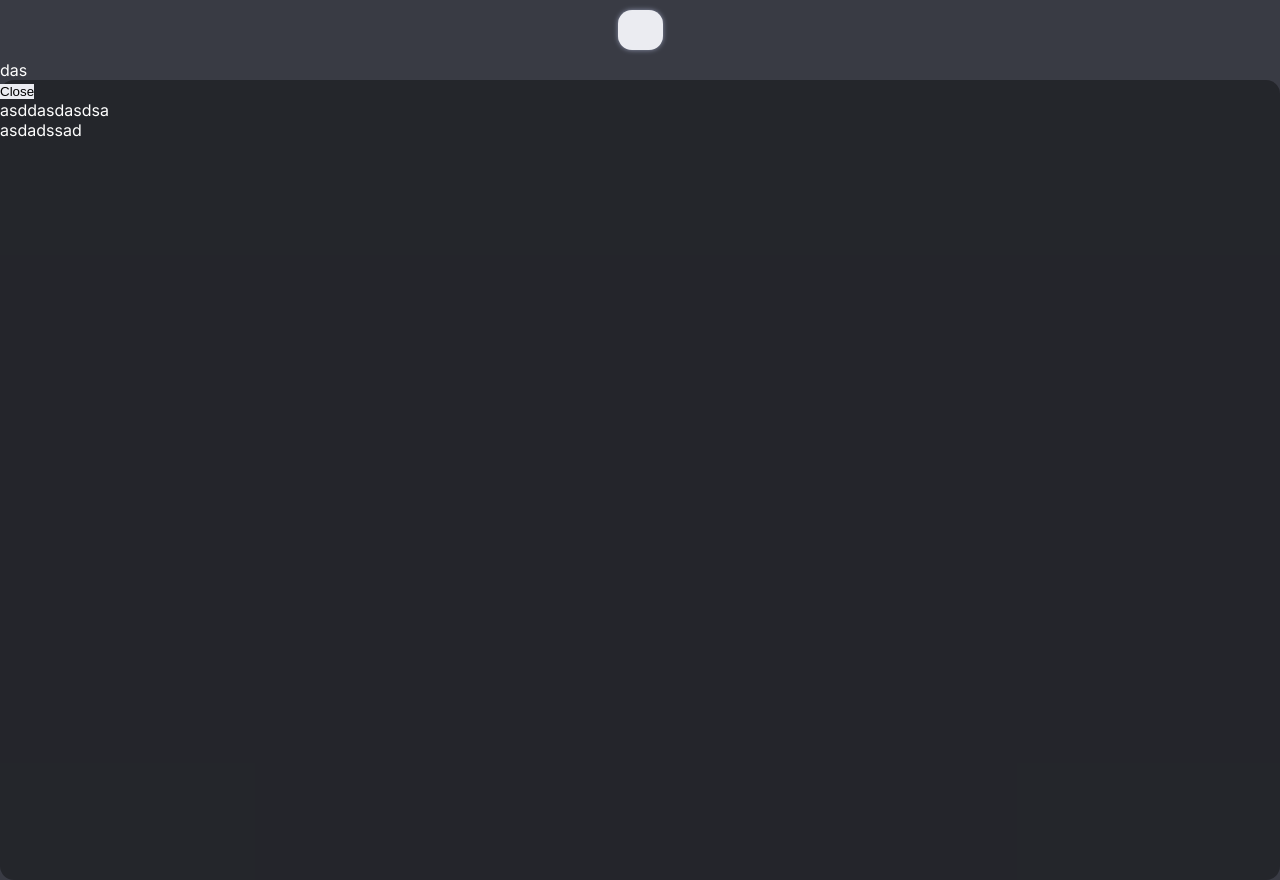
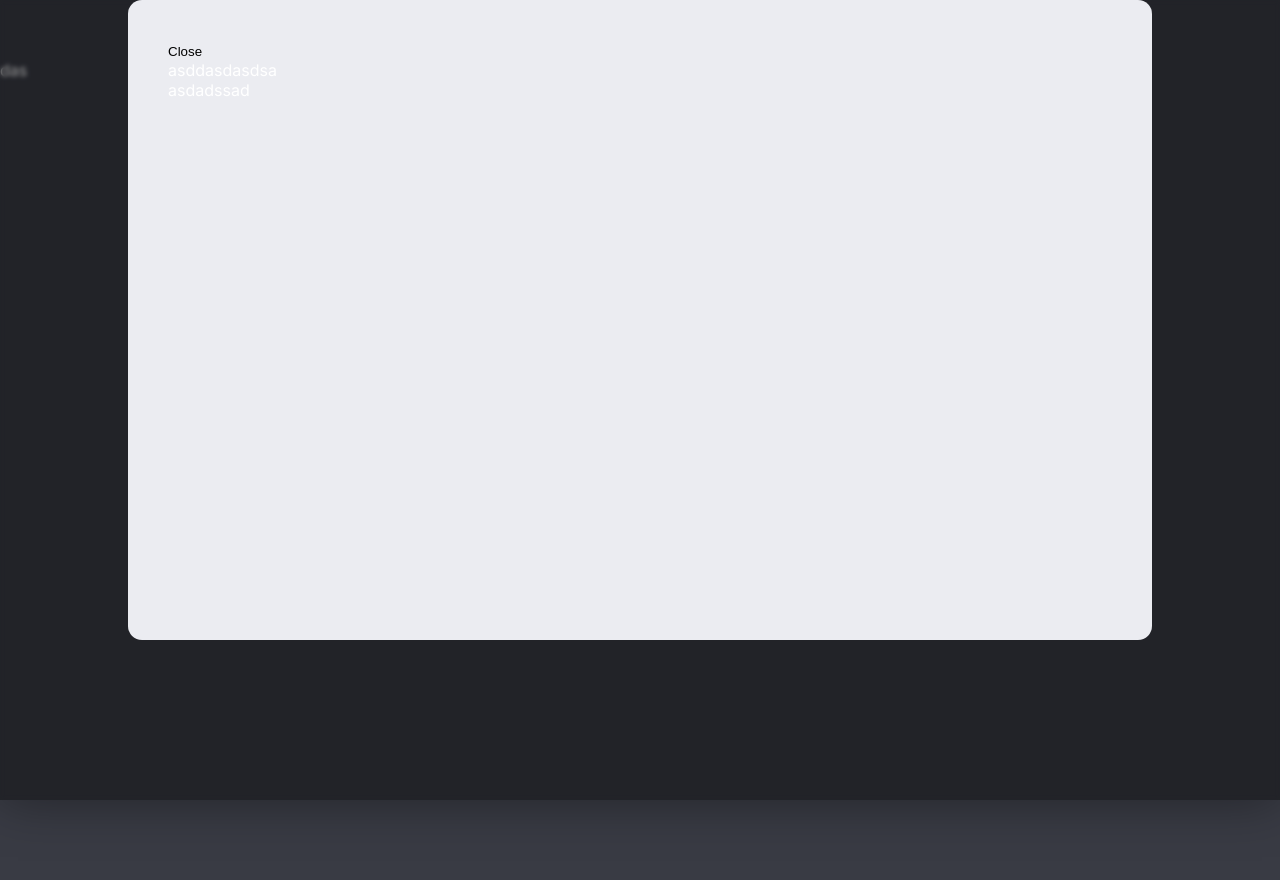
Before and after one commit to legkiy/sandbox, a Next.js app: page / in a window 1280 px wide. Both pictures are taken after a click on the element 640 px from the left and 30 px from the top of the page. After the commit the page ends 800 px from the top, so only its background shows below. Built offline with nearby package versions, Linux system fonts and the light colour scheme.

Commit message:
finish wrapper modal animation

```diff
--- a/src/components/Modal/Modal.module.scss
+++ b/src/components/Modal/Modal.module.scss
@@ -3,16 +3,31 @@
 
 .modal-wrapper {
   position: absolute;
+  width: 80vw;
+  height: 80vh;
+  opacity: 0;
+  top: 10vh;
+  left: 10vw;
+  backdrop-filter: blur(2px);
+  box-shadow: 0px 0 50px rgba(0, 0, 0, 0.4);
+  @include transiton();
+}
+.opened-wrapper {
+  opacity: 1;
+  background-color: rgba(0, 0, 0, 0.4);
+  border-radius: 0;
   width: 100vw;
   height: 100vh;
-  background-color: rgba(0, 0, 0, 0.365);
-  transform: scale(0);
-  transform: blur(0);
-  @include transiton();
+  top: 0;
+  left: 0;
 }
-.opened {
-  transform: scale(1);
+.closed-wrapper {
 }
-.closed {
-  transform: scale(0);
+
+.modal {
+  margin: auto;
+  background-color: $light;
+  width: 80%;
+  height: 80%;
+  padding: 40px;
 }
--- a/src/components/Modal/Modal.tsx
+++ b/src/components/Modal/Modal.tsx
@@ -22,16 +22,23 @@ const Modal = ({ opened, onClose, children }: IModal) => {
   return createPortal(
     <div
       className={classNames(style['modal-wrapper'], {
-        [style['opened']]: expand,
-        [style['closed']]: !opened,
+        [style['opened-wrapper']]: expand,
+        [style['closed-wrapper']]: !opened,
       })}
-      ref={modalRef}
     >
-      <Button onClick={onClose}>Close</Button>
-      <div>asddasdasdsa</div>
-      {children}
+      <div
+        className={classNames(style.modal, {
+          [style['opened-modal']]: expand,
+          // [style['closed-modal']]: !opened,
+        })}
+        ref={modalRef}
+      >
+        <Button onClick={onClose}>Close</Button>
+        <div>asddasdasdsa</div>
+        {children}
+      </div>
     </div>,
-    document.body
+    document?.body
   );
 };
 export default memo(Modal);
--- a/src/hooks/useClickOutside.tsx
+++ b/src/hooks/useClickOutside.tsx
@@ -6,8 +6,8 @@ const useClickOutside = (
 ) => {
   const handleClick = useCallback(
     (e: MouseEvent) => {
-      if (!ref.current) return;
-      if (!ref.current.contains(e.target as HTMLElement)) {
+      if (!ref?.current) return;
+      if (!ref?.current.contains(e?.target as HTMLElement)) {
         onClick();
       }
     },
--- a/src/styles/vars.scss
+++ b/src/styles/vars.scss
@@ -4,3 +4,5 @@ $primory: #d6e0f0;
 $light: #ebecf1;
 
 $lightTransparent: #ebecf1ab;
+
+$radiusDef: 16px;
```
